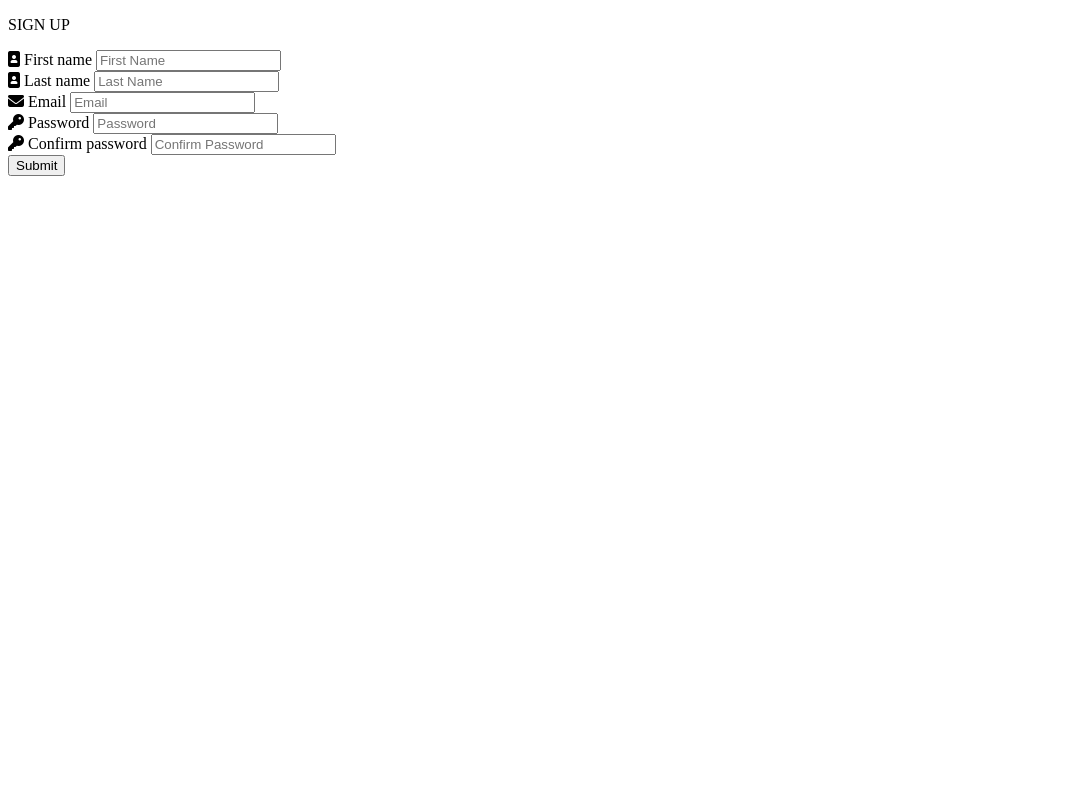
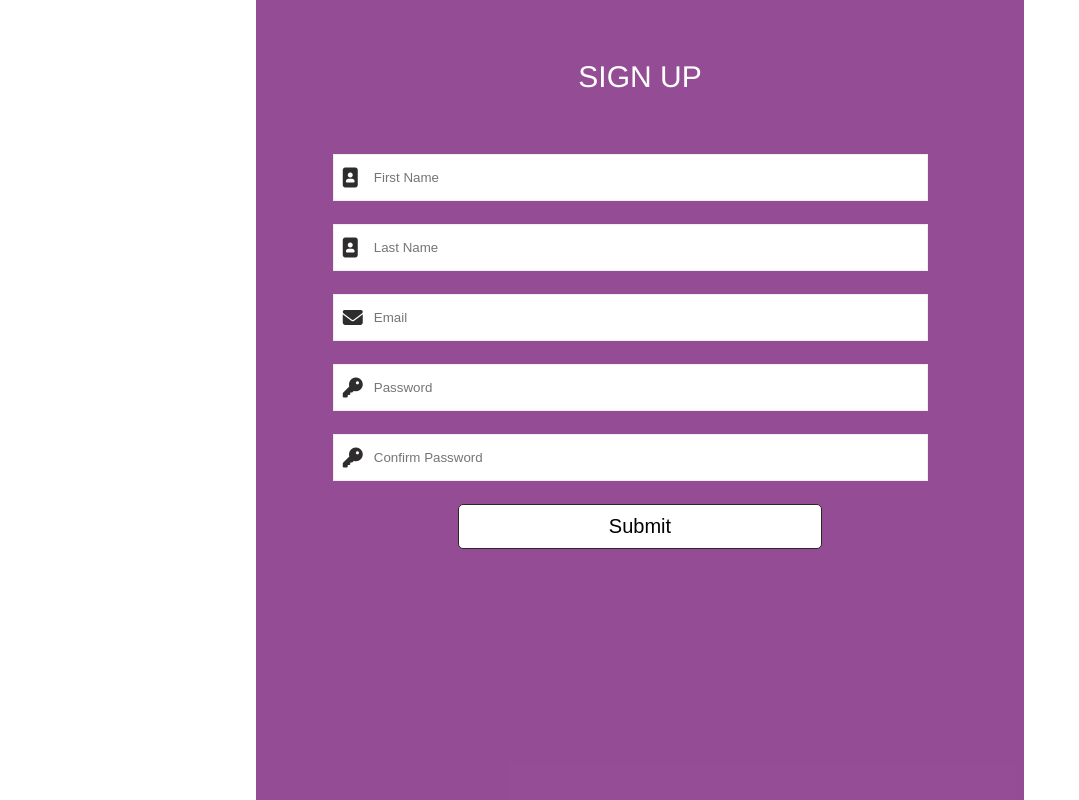
Before and after one commit to offiong-funmilola/Form-, a plain HTML site: page index.html in a window 1280 px wide. Shown: the whole page, without its empty margins (0-1079 px from the left). Drawn offline with Linux system fonts and the light colour scheme.

Commit message:
First mini project

```diff
--- a/index.html
+++ b/index.html
@@ -8,7 +8,7 @@
     <link rel="stylesheet" href="https://cdnjs.cloudflare.com/ajax/libs/font-awesome/6.1.2/css/all.min.css">
     <link rel="stylesheet" href="https://cdnjs.cloudflare.com/ajax/libs/font-awesome/6.2.0/css/solid.min.css">
     <link rel="stylesheet" href="https://cdnjs.cloudflare.com/ajax/libs/font-awesome/6.2.0/css/brands.min.css">
-    <link rel="stylesheet" href="form.css"/>
+    <link rel="stylesheet" href="index.css"/>
 </head>
 <body>
     <main class="main">
```
